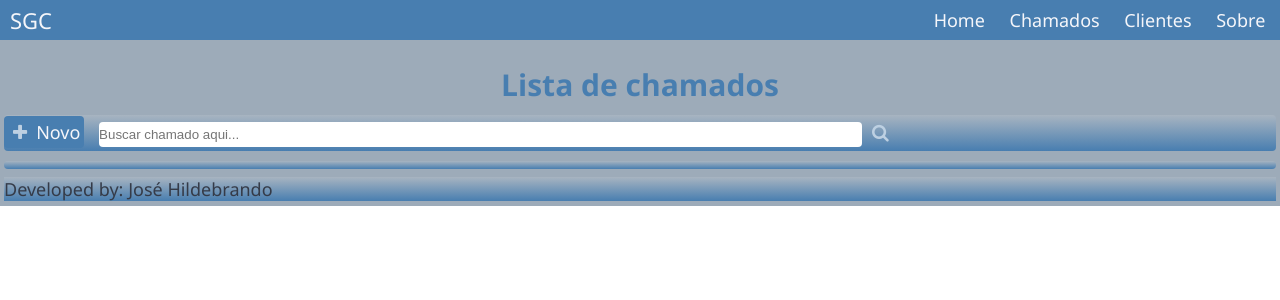
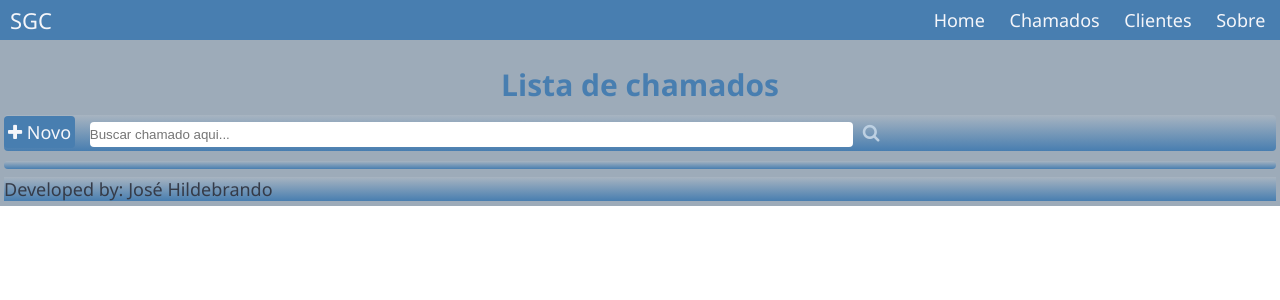
Before and after one commit to hildebrando001/Tarefa-Django-Python, a Django app: page / in a window 1280 px wide. Shown: the top 300 px of the page. Run offline with Django 3.2, Linux system fonts and the light colour scheme; data that the repository does not hold is empty; some libraries are stand-ins or nearby versions.

Commit message:
btn addtask updated

```diff
--- a/tasks/templates/tasks/list.html
+++ b/tasks/templates/tasks/list.html
@@ -8,7 +8,7 @@
     <h1>Lista de chamados</h1>
     <div class="list-top">
         <a href="newtask/">
-            <span class="btn-add"><i class="fa fa-plus icon" aria-hidden="true"></i>Novo</span>
+            <span class="btn-add"><i class="fa fa-plus" aria-hidden="true"></i> Novo</span>
         </a>
         <input type="text" id="search" name="search" placeholder="Buscar chamado aqui...">
         <i class="fa fa-search icon" aria-hidden="true"></i>
```
